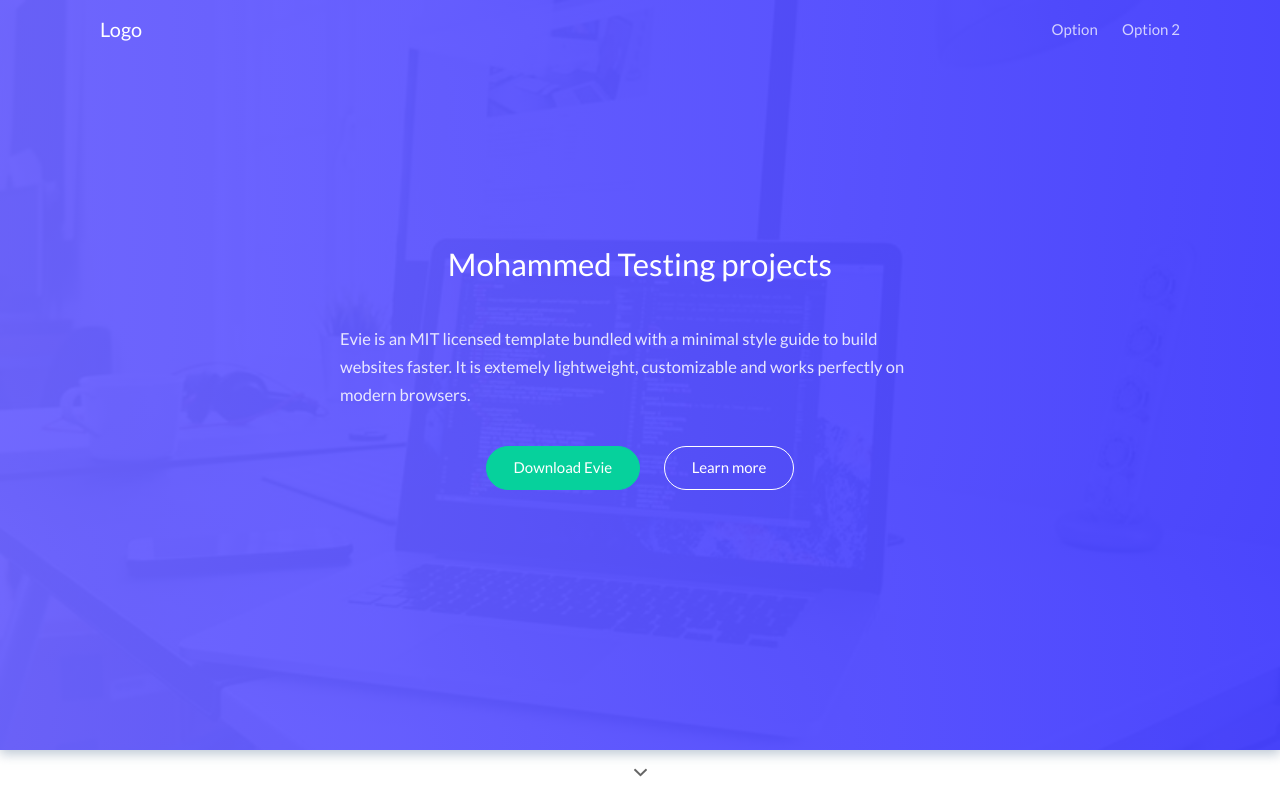
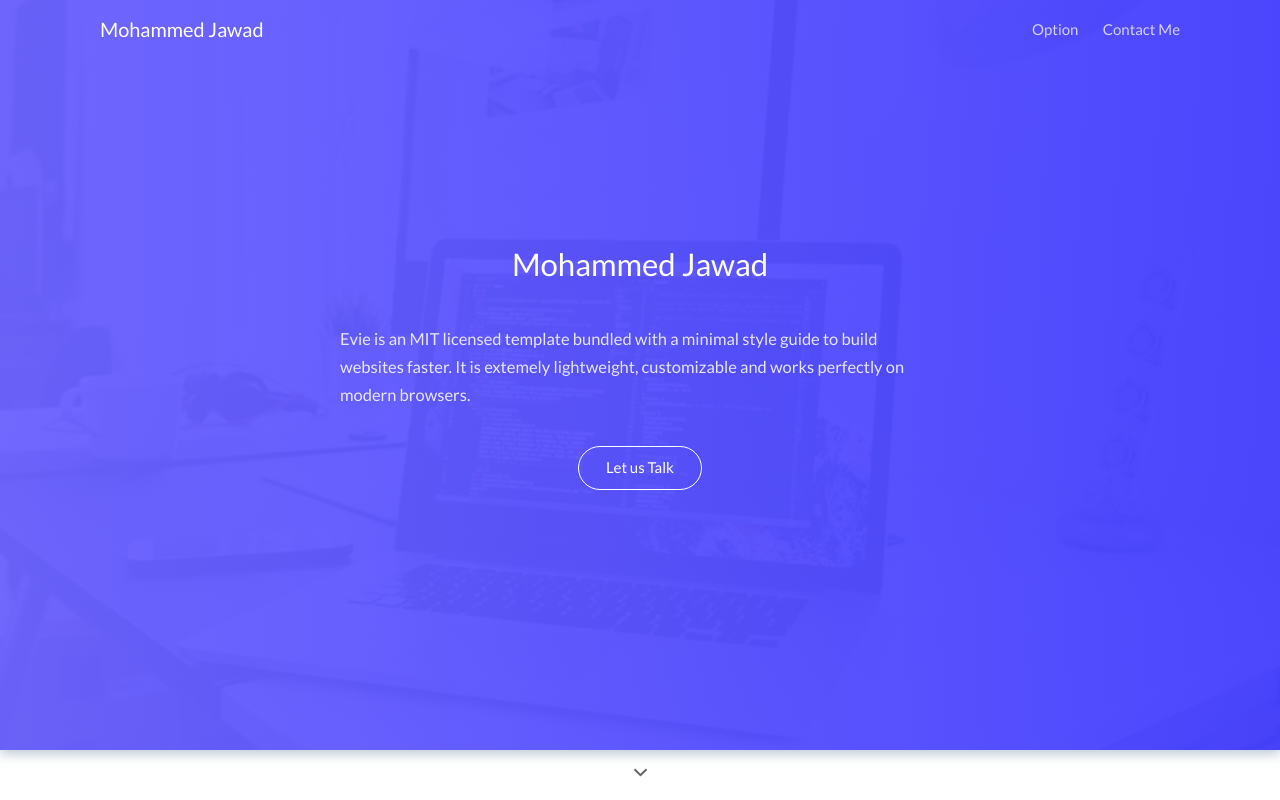
Before and after one commit to m98jk/Portfolio, a plain HTML site: page index.html in a window 1280 px wide. Shown: the top 800 px of the page. Drawn offline with Linux system fonts and the light colour scheme.

Commit message:
changing the title tab

```diff
--- a/index.html
+++ b/index.html
@@ -3,7 +3,7 @@
 <head>
 	<meta class="utf-8">
 	<meta name="viewport" content="width=device-width, initial-scale=1, maximum-scale=1">
-	<title>Evie by unDraw</title>
+	<title>Moe Jawad</title>
 	<!-- Don't forget to add your metadata here -->
 	<link rel='stylesheet' href='css/style.min.css' />
 </head>
@@ -13,11 +13,11 @@
 		<nav class="nav__mobile"></nav>
 		<div class="container">
 			<div class="navbar__inner">
-				<a href="index.html" class="navbar__logo">Logo</a>
+				<a href="index.html" class="navbar__logo">Mohammed Jawad</a>
 				<nav class="navbar__menu">
 					<ul>
 						<li><a href="#">Option</a></li>
-						<li><a href="#">Option 2</a></li>
+						<li><a href="#footer">Contact Me</a></li>
 					</ul>
 				</nav>
 				<div class="navbar__menu-mob"><a href="" id='toggle'><svg role="img" xmlns="http://www.w3.org/2000/svg" viewBox="0 0 448 512"><path fill="currentColor" d="M16 132h416c8.837 0 16-7.163 16-16V76c0-8.837-7.163-16-16-16H16C7.163 60 0 67.163 0 76v40c0 8.837 7.163 16 16 16zm0 160h416c8.837 0 16-7.163 16-16v-40c0-8.837-7.163-16-16-16H16c-8.837 0-16 7.163-16 16v40c0 8.837 7.163 16 16 16zm0 160h416c8.837 0 16-7.163 16-16v-40c0-8.837-7.163-16-16-16H16c-8.837 0-16 7.163-16 16v40c0 8.837 7.163 16 16 16z" class=""></path></svg></a></div>
@@ -32,15 +32,28 @@
 			<div class="container">
 				<div class="hero__content">
 					<div class="hero__content__inner" id='navConverter'>
-						<h1 class="hero__title">Mohammed Testing  projects</h1>
+						<h1 class="hero__title">Mohammed Jawad</h1>
 						<p class="hero__text">Evie is an MIT licensed template bundled with a minimal style guide to build websites faster. It is extemely lightweight, customizable and works perfectly on modern browsers.</p>
-						<a href="#" class="button button__accent">Download Evie</a>
-						<a href="#" class="button hero__button">Learn more</a>
+						<a href="#footer" class="button hero__button">Let us Talk</a>
 					</div>
+				</div>
+
+			</div>
+		</div>
+	</div>
+	<!--
+
+			<div class="expanded__inner">
+				<div class="expanded__media">
+					<img src="./images/undraw_browser.svg" class="expanded__image">
+				</div>
+				<div class="expanded__content">
+					<h2 class="expanded__title">Natural styling with almost nothing to learn</h2>
+					<p class="expanded__text">Evie brings you the pages you'll need and the structure to create your own, without a learning curve. It is minimal and mostly styles plain elements. There are only a few classes you'll need to know but nothing to disrupt your preferred coding style.</p>
 				</div>
 			</div>
 		</div>
-	</div>
+	</div> -->
 	<div class="hero__sub">
 		<span id="scrollToNext" class="scroll">
 			<svg version="1.1" xmlns="http://www.w3.org/2000/svg" xmlns:xlink="http://www.w3.org/1999/xlink" x="0px" y="0px" class='hero__sub__down' fill="currentColor" width="512px" height="512px" viewBox="0 0 512 512" style="enable-background:new 0 0 512 512;" xml:space="preserve"><path d="M256,298.3L256,298.3L256,298.3l174.2-167.2c4.3-4.2,11.4-4.1,15.8,0.2l30.6,29.9c4.4,4.3,4.5,11.3,0.2,15.5L264.1,380.9c-2.2,2.2-5.2,3.2-8.1,3c-3,0.1-5.9-0.9-8.1-3L35.2,176.7c-4.3-4.2-4.2-11.2,0.2-15.5L66,131.3c4.4-4.3,11.5-4.4,15.8-0.2L256,298.3z"/></svg>
@@ -129,10 +142,10 @@
 		</div>
 	</div>
 	<!-- Footer -->
-	<div class="footer footer--dark">
+	<div id='footer' class="footer footer--dark">
 		<div class="container">
 			<div class="footer__inner">
-				<a href="index.html" class="footer__textLogo">Evie theme</a>
+				<a href="index.html" class="footer__textLogo">Get in touch</a>
 				<div class="footer__data">
 					<div class="footer__data__item">
 						<div class="footer__row">
```
